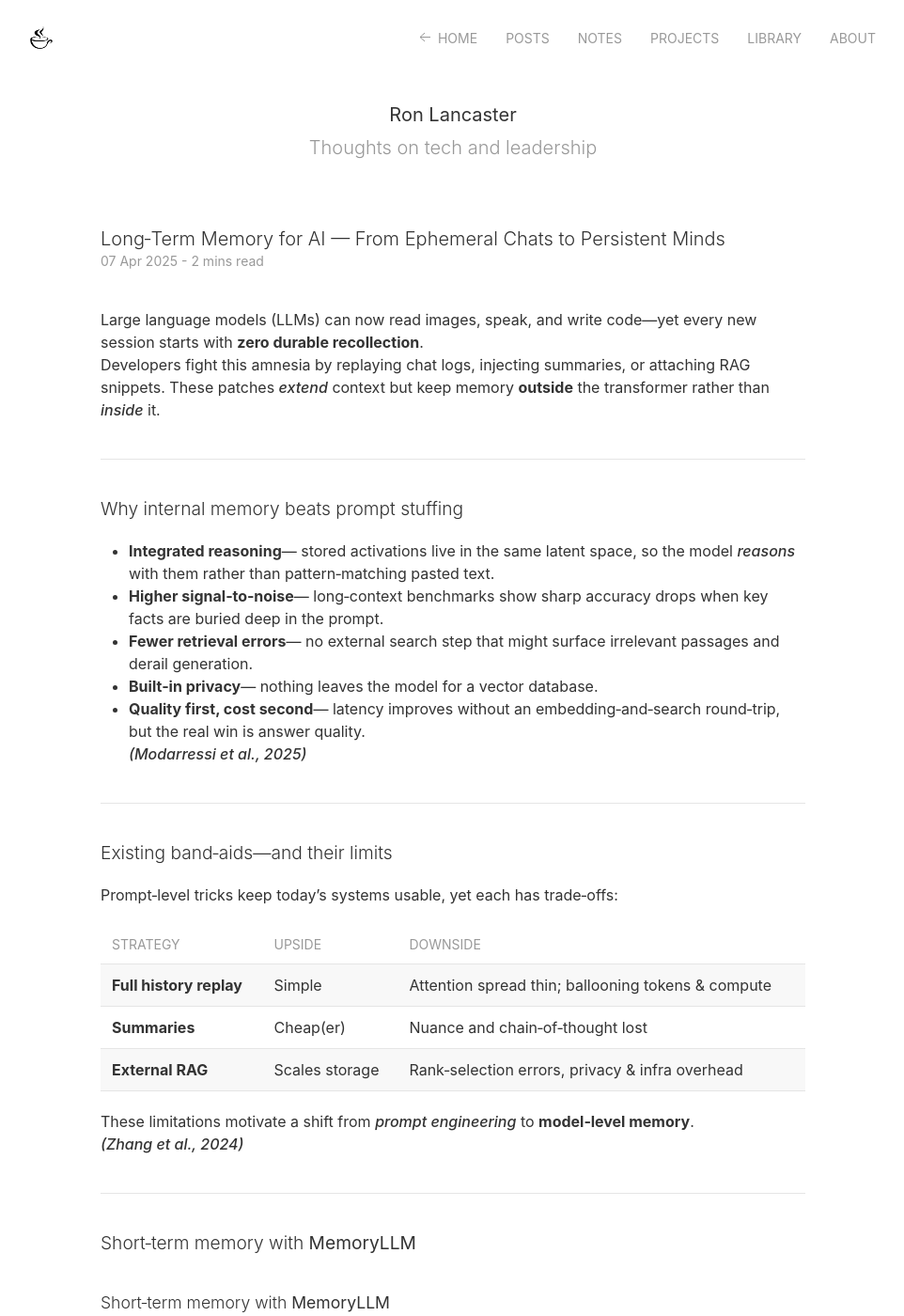
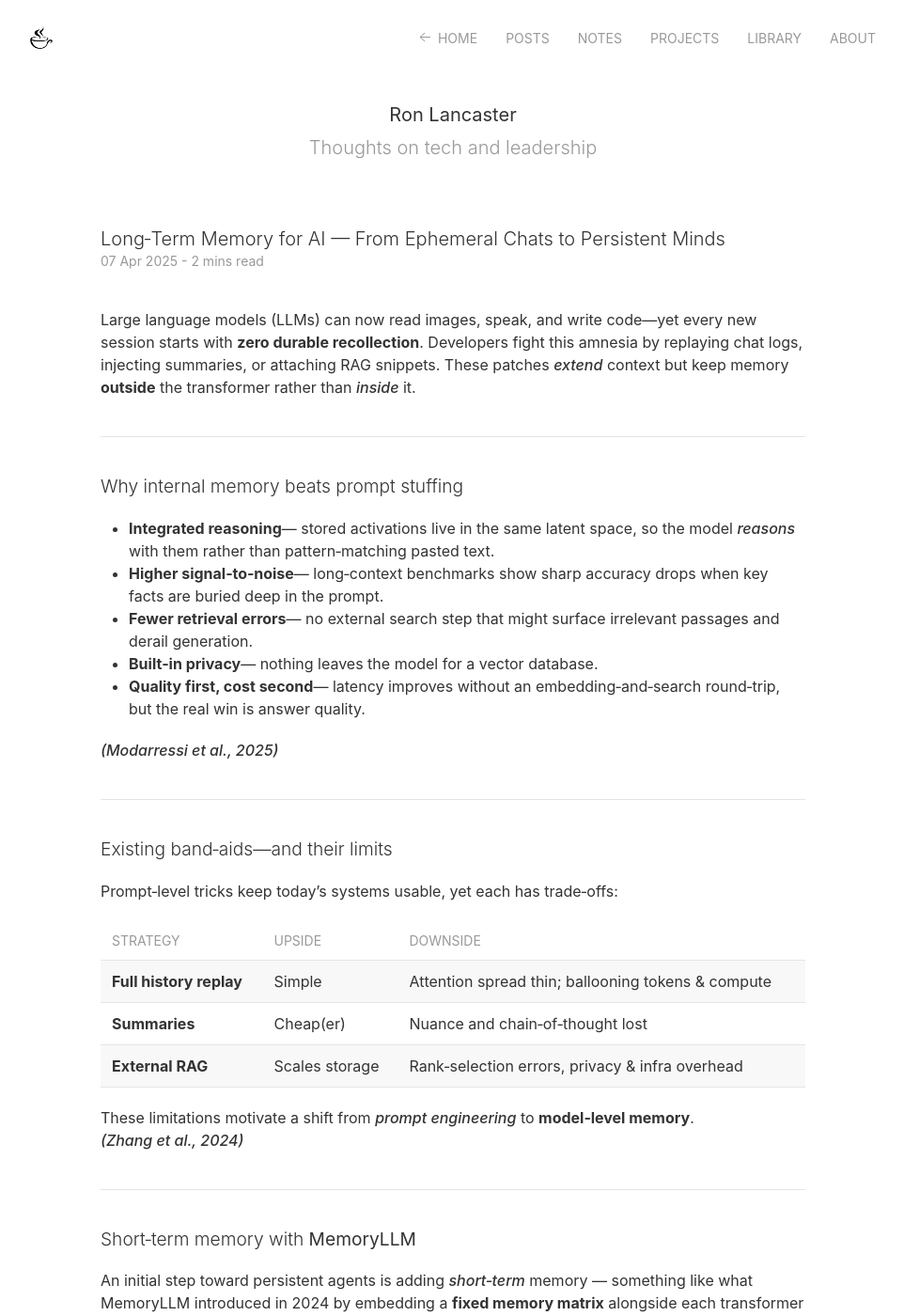
Before and after one commit to nyvyn/nyvyn.github.io, a Jekyll site: the page built from _posts/2025-04-07-long-term-memory-for-ai.markdown, in a window 1280 px wide and 1400 px high. Shown: the whole window at 94% size, without its empty margins (158-1120 px from the left). Built offline with Jekyll 4.4.1, drawn with Linux system fonts in a browser that asks for light colours; nearby versions of some CDN libraries.

Commit message:
fix: clean up formatting and remove duplicate section header in AI memory post

```diff
--- a/_posts/2025-04-07-long-term-memory-for-ai.markdown
+++ b/_posts/2025-04-07-long-term-memory-for-ai.markdown
@@ -11,9 +11,8 @@ references:
 ---
 
 Large language models (LLMs) can now read images, speak, and write code—yet every new session starts with **zero durable
-recollection**.
-Developers fight this amnesia by replaying chat logs, injecting summaries, or attaching RAG snippets. These patches
-*extend* context but keep memory **outside** the transformer rather than *inside* it.
+recollection**. Developers fight this amnesia by replaying chat logs, injecting summaries, or attaching RAG snippets.
+These patches *extend* context but keep memory **outside** the transformer rather than *inside* it.
 
 ---
 
@@ -27,7 +26,8 @@ Developers fight this amnesia by replaying chat logs, injecting summaries, or at
 - **Built‑in privacy**— nothing leaves the model for a vector database.
 - **Quality first, cost second**— latency improves without an embedding‑and‑search round‑trip, but the real win is
   answer quality.
-  *(Modarressi et al., 2025)*
+
+*(Modarressi et al., 2025)*
 
 ---
 
@@ -47,8 +47,6 @@ These limitations motivate a shift from *prompt engineering* to **model‑level
 ---
 
 ## Short‑term memory with **MemoryLLM**
-
-### Short‑term memory with **MemoryLLM**
 
 An initial step toward persistent agents is adding *short‑term* memory —
 something like what MemoryLLM introduced in 2024 by
```
